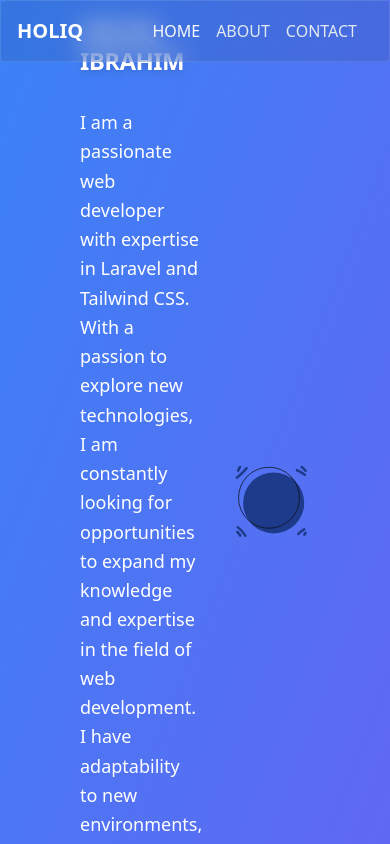
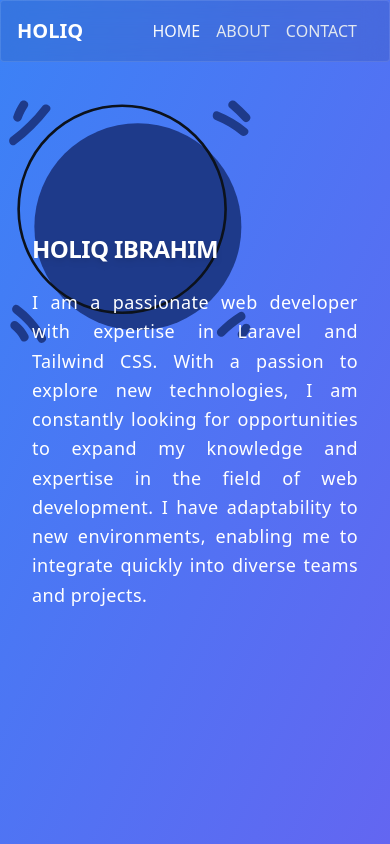
Before and after one commit to KelasPagiUMB/portfolio-holiq, a Svelte app: page / in a window 390 px wide. Shown: the top 844 px of the page. Built offline with nearby package versions, Linux system fonts and the light colour scheme.

Commit message:
fix: responsive

```diff
--- a/src/app.css
+++ b/src/app.css
@@ -52,23 +52,23 @@
     }
 
     .container {
-      @apply flex flex-row justify-between items-center px-20 py-4;
+      @apply relative flex flex-col lg:flex-row justify-between items-center px-8 py-4;
     }
 
     .content{
-      @apply relative z-10 text-left w-4/6 pr-8;
+      @apply relative z-10 text-left w-full lg:w-4/6 lg:pr-8;
     }
 
     .content h1 {
-      @apply mb-8 text-2xl font-bold drop-shadow-md leading-tight tracking-tight uppercase;
+      @apply mb-6 text-2xl font-bold drop-shadow-md leading-tight tracking-tight uppercase;
     }
 
     .content p {
-      @apply text-lg leading-tight leading-relaxed;
+      @apply text-lg text-justify tracking-wide leading-relaxed;
     }
 
     aside {
-      @apply relative flex items-center w-2/6;
+      @apply absolute top-0 left-0 lg:relative flex items-center w-2/3 lg:w-2/6;
     }
 
     aside svg {
```
